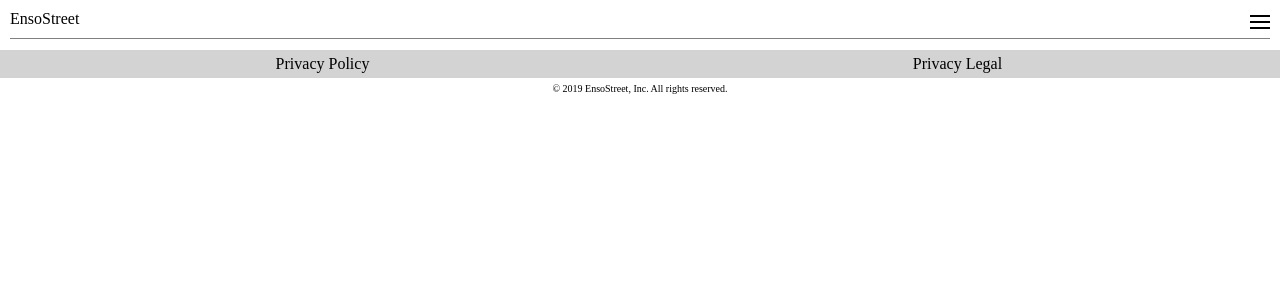
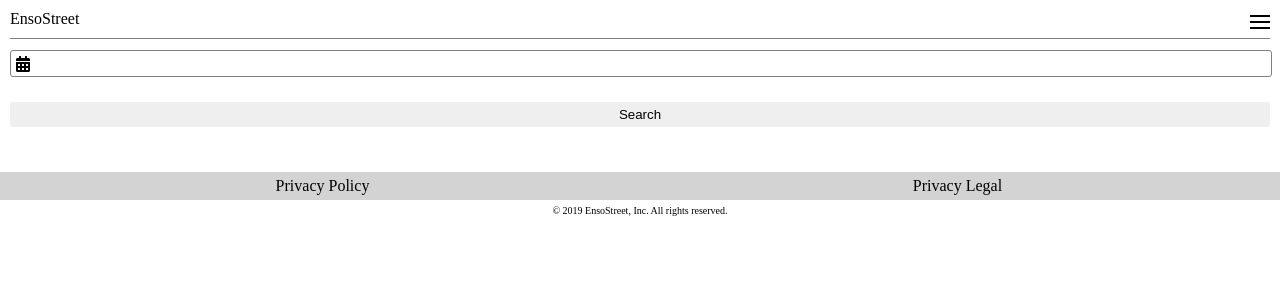
Before and after one commit to liquidMocha/enso-street, a React (Create React App) app: page / in a window 1280 px wide. Shown: the top 300 px of the page. Built offline with nearby package versions, Linux system fonts and the light colour scheme; no server answers.

Commit message:
Add calendar field to homepage
[#168937917] (https://www.pivotaltracker.com/story/show/168937917)

```diff
--- a/package.json
+++ b/package.json
@@ -6,6 +6,9 @@
     "node": "12.9.1"
   },
   "dependencies": {
+    "@fortawesome/fontawesome-svg-core": "^1.2.25",
+    "@fortawesome/free-solid-svg-icons": "^5.11.2",
+    "@fortawesome/react-fontawesome": "^0.1.5",
     "axios": "^0.19.0",
     "google-auth-library": "^5.2.2",
     "nightwatch": "^1.2.3",
--- a/src/HomePage.js
+++ b/src/HomePage.js
@@ -1,8 +1,19 @@
 import React from "react";
+import './styles/Button.scss';
+import './styles/Input.scss';
+import './styles/HomePage.scss';
+import {FontAwesomeIcon} from "@fortawesome/react-fontawesome";
+import { faCalendarAlt } from '@fortawesome/free-solid-svg-icons';
 
 const HomePage = () => {
     return (
-        <div>
+        <div id='home-page'>
+            <div className='input' id='date-range-opener'>
+                <FontAwesomeIcon icon={faCalendarAlt}/>
+                <i className='far fa-calendar-alt'/>
+            </div>
+
+            <button>Search</button>
         </div>
     )
 };
--- a/src/MenuPage.js
+++ b/src/MenuPage.js
@@ -1,13 +1,13 @@
 import React from "react";
 import {Link} from "react-router-dom";
-import './styles/HomePage.scss';
+import './styles/MenuPage.scss';
 
 const MenuPage = () => {
 
     return (
-        <div className='home-page'>
-            <div id='home-page-body'>
-                <div id='home-page-button-group'>
+        <div className='menu-page'>
+            <div id="menu-page-body">
+                <div id='menu-page-button-group'>
                     <Link to='login' id='login-button'>
                         <div className='home-page-button'>
                             Log in
@@ -21,7 +21,7 @@ const MenuPage = () => {
                 </div>
                 <div>How does it work?</div>
             </div>
-            <div id='home-page-policy-section'>
+            <div id='menu-page-policy-section'>
                 <div>Policies</div>
                 <div>Privacy Policy</div>
                 <div>Terms & Conditions</div>
--- a/src/styles/HomePage.scss
+++ b/src/styles/HomePage.scss
@@ -1,30 +1,5 @@
-.home-page {
-
-  #home-page-body {
-    text-align: center;
-    border-bottom: 1px solid grey;
-    padding-bottom: 10px;
-  }
-
-  #home-page-button-group {
-    display: flex;
-    flex-direction: column;
-
-    a {
-      text-align: center;
-      text-decoration: none;
-      width: 100%;
-    }
-
-    .home-page-button {
-      border-radius: 3px;
-      margin-bottom: 10px;
-      padding: 5px;
-      border: 1px solid grey;
-    }
-  }
-
-  #home-page-policy-section {
-    margin-top: 10px;
+#home-page {
+  #date-range-opener {
+    height: 15px;
   }
 }
--- a/src/styles/Input.scss
+++ b/src/styles/Input.scss
@@ -5,3 +5,12 @@ input {
   padding: 5px;
   border: 1px solid grey;
 }
+
+.input{
+  width: calc(100% - 10px);
+  margin-bottom: 10px;
+  border-radius: 3px;
+  padding: 5px;
+  border: 1px solid grey;
+  height: 10px;
+}
--- /dev/null
+++ b/src/styles/MenuPage.scss
@@ -0,0 +1,30 @@
+.menu-page {
+
+  #menu-page-body {
+    text-align: center;
+    border-bottom: 1px solid grey;
+    padding-bottom: 10px;
+  }
+
+  #menu-page-button-group {
+    display: flex;
+    flex-direction: column;
+
+    a {
+      text-align: center;
+      text-decoration: none;
+      width: 100%;
+    }
+
+    .home-page-button {
+      border-radius: 3px;
+      margin-bottom: 10px;
+      padding: 5px;
+      border: 1px solid grey;
+    }
+  }
+
+  #menu-page-policy-section {
+    margin-top: 10px;
+  }
+}
```
Also changed, not shown: 1 other file (tests, documents, lock files or other folders).
